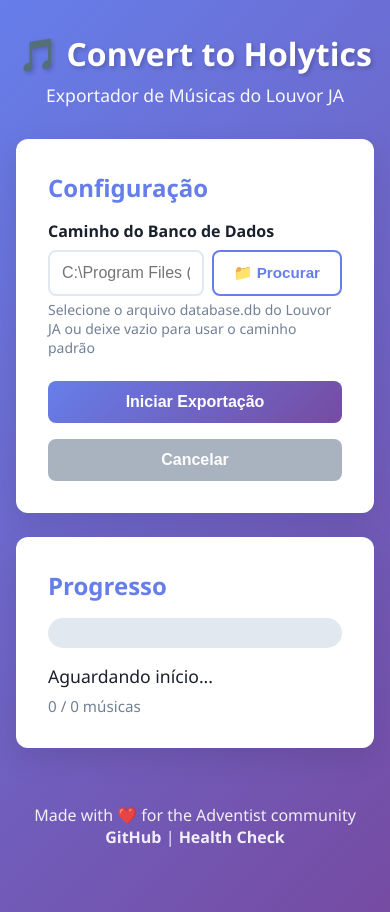
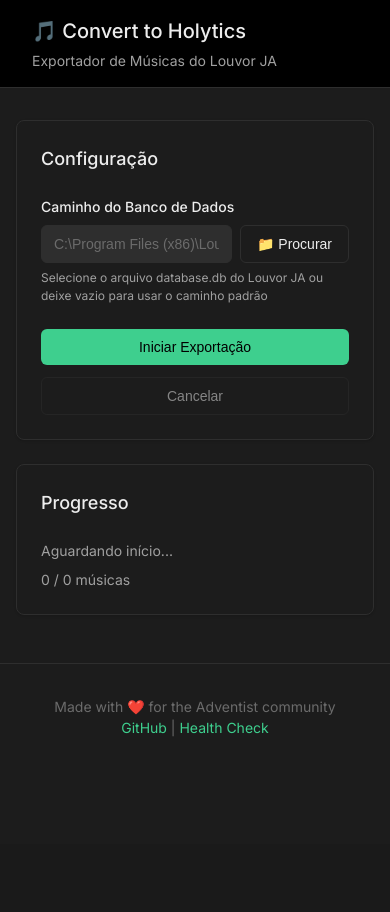
Before and after one commit to RaphaelSchultz/Convert-to-Holytics, a Flask app: template templates/index.html in a window 390 px wide. After the commit the page ends 737 px from the top, so only its background shows below. Run offline with Flask 3, Linux system fonts and the light colour scheme; the template is opened without the code that fills it, so the values that code supplies are empty.

Commit message:
feat: Complete UI redesign with Supabase design system
- Implemented Supabase green (#3ECF8E) color scheme
- Added Inter font from Google Fonts
- Loading spinners on all buttons (start, cancel, download)
- Consistent 6px border radius
- Dark theme with proper contrast
- Improved button sizing and spacing (0.625rem padding)
- Table redesign with hover states
- Modal updates with backdrop blur
- Enhanced typography hierarchy
- Smooth transitions and animations
- Responsive design optimizations
- setButtonLoading() helper for spinner management

```diff
--- a/static/css/style.css
+++ b/static/css/style.css
@@ -1,78 +1,104 @@
-/* Reset and Base Styles */
+/* Supabase-inspired Design System */
+:root {
+    /* Supabase Colors */
+    --brand: #3ECF8E;
+    --brand-hover: #2FB574;
+    --brand-active: #24A065;
+    --background: #1C1C1C;
+    --foreground: #EDEDED;
+    --border: #2E2E2E;
+    --input: #2E2E2E;
+    --ring: #3ECF8E;
+
+    /* Semantic Colors */
+    --success: #3ECF8E;
+    --warning: #F5A524;
+    --error: #F04438;
+    --info: #3B82F6;
+
+    /* Text Colors */
+    --text-primary: #EDEDED;
+    --text-secondary: #A0A0A0;
+    --text-muted: #6B6B6B;
+
+    /* Other */
+    --shadow-sm: 0 1px 2px 0 rgb(0 0 0 / 0.05);
+    --shadow: 0 1px 3px 0 rgb(0 0 0 / 0.1), 0 1px 2px -1px rgb(0 0 0 / 0.1);
+    --shadow-md: 0 4px 6px -1px rgb(0 0 0 / 0.1), 0 2px 4px -2px rgb(0 0 0 / 0.1);
+    --shadow-lg: 0 10px 15px -3px rgb(0 0 0 / 0.1), 0 4px 6px -4px rgb(0 0 0 / 0.1);
+
+    /* Border Radius (Supabase uses 6px mostly) */
+    --radius-sm: 4px;
+    --radius: 6px;
+    --radius-md: 8px;
+    --radius-lg: 12px;
+}
+
 * {
     margin: 0;
     padding: 0;
     box-sizing: border-box;
 }
 
-:root {
-    --primary: #667eea;
-    --primary-dark: #5568d3;
-    --secondary: #764ba2;
-    --success: #48bb78;
-    --danger: #f56565;
-    --warning: #ed8936;
-    --dark: #1a202c;
-    --light: #f7fafc;
-    --gray: #718096;
-    --border: #e2e8f0;
-    --shadow: rgba(0, 0, 0, 0.1);
-    --gradient: linear-gradient(135deg, var(--primary) 0%, var(--secondary) 100%);
-}
-
 body {
-    font-family: 'Segoe UI', Tahoma, Geneva, Verdana, sans-serif;
-    background: linear-gradient(135deg, #667eea 0%, #764ba2 100%);
-    min-height: 100vh;
-    padding: 2rem 1rem;
-    color: var(--dark);
-}
-
-.container {
-    max-width: 800px;
-    margin: 0 auto;
+    font-family: 'Inter', -apple-system, BlinkMacSystemFont, 'Segoe UI', 'Roboto', sans-serif;
+    background: var(--background);
+    color: var(--text-primary);
+    line-height: 1.5;
+    -webkit-font-smoothing: antialiased;
 }
 
 header {
-    text-align: center;
-    color: white;
-    margin-bottom: 2rem;
+    background: #000;
+    border-bottom: 1px solid var(--border);
+    padding: 1rem 2rem;
 }
 
 header h1 {
-    font-size: 2.5rem;
-    margin-bottom: 0.5rem;
-    text-shadow: 2px 2px 4px rgba(0, 0, 0, 0.2);
+    font-size: 1.25rem;
+    font-weight: 500;
+    color: var(--text-primary);
 }
 
-.subtitle {
-    font-size: 1.1rem;
-    opacity: 0.95;
+header p {
+    font-size: 0.875rem;
+    color: var(--text-secondary);
+    margin-top: 0.25rem;
+}
+
+main {
+    max-width: 1200px;
+    margin: 2rem auto;
+    padding: 0 2rem;
 }
 
 .card {
-    background: white;
-    border-radius: 12px;
-    padding: 2rem;
+    background: #1C1C1C;
+    border: 1px solid var(--border);
+    border-radius: var(--radius-md);
+    padding: 1.5rem;
     margin-bottom: 1.5rem;
-    box-shadow: 0 10px 30px var(--shadow);
+    box-shadow: var(--shadow);
 }
 
 .card h2 {
-    margin-bottom: 1rem;
-    color: var(--primary);
-    font-size: 1.5rem;
+    font-size: 1.125rem;
+    font-weight: 500;
+    color: var(--text-primary);
+    margin-bottom: 1.5rem;
 }
 
+/* Form Elements */
 .form-group {
     margin-bottom: 1.5rem;
 }
 
 .form-group label {
     display: block;
+    font-size: 0.875rem;
+    font-weight: 500;
+    color: var(--text-primary);
     margin-bottom: 0.5rem;
-    font-weight: 600;
-    color: var(--dark);
 }
 
 .input-group {
@@ -84,171 +110,245 @@ header h1 {
     flex: 1;
 }
 
-.form-group input {
+.form-group input,
+.search-box input {
     width: 100%;
-    padding: 0.75rem;
-    border: 2px solid var(--border);
-    border-radius: 8px;
-    font-size: 1rem;
-    transition: border-color 0.3s;
+    padding: 0.625rem 0.75rem;
+    background: var(--input);
+    border: 1px solid var(--border);
+    border-radius: var(--radius);
+    font-size: 0.875rem;
+    color: var(--text-primary);
+    transition: all 0.15s ease;
 }
 
-.form-group input:focus {
+.form-group input:focus,
+.search-box input:focus {
     outline: none;
-    border-color: var(--primary);
+    border-color: var(--brand);
+    box-shadow: 0 0 0 3px rgba(62, 207, 142, 0.1);
+}
+
+.form-group input::placeholder {
+    color: var(--text-muted);
+}
+
+.form-group small {
+    display: block;
+    margin-top: 0.375rem;
+    font-size: 0.75rem;
+    color: var(--text-secondary);
+}
+
+/* Buttons - Supabase Style */
+.btn {
+    padding: 0.625rem 1rem;
+    font-size: 0.875rem;
+    font-weight: 500;
+    border-radius: var(--radius);
+    border: none;
+    cursor: pointer;
+    transition: all 0.15s ease;
+    display: inline-flex;
+    align-items: center;
+    gap: 0.5rem;
+    text-decoration: none;
+    position: relative;
+}
+
+.btn:disabled {
+    opacity: 0.5;
+    cursor: not-allowed;
+}
+
+.btn-primary {
+    background: var(--brand);
+    color: #000;
+}
+
+.btn-primary:hover:not(:disabled) {
+    background: var(--brand-hover);
+}
+
+.btn-primary:active {
+    background: var(--brand-active);
+}
+
+.btn-secondary {
+    background: transparent;
+    color: var(--text-primary);
+    border: 1px solid var(--border);
+}
+
+.btn-secondary:hover:not(:disabled) {
+    background: var(--input);
+    border-color: var(--text-muted);
 }
 
 .btn-browse {
-    padding: 0.75rem 1.25rem;
-    background: white;
-    border: 2px solid var(--primary);
-    border-radius: 8px;
-    color: var(--primary);
-    font-size: 0.95rem;
-    font-weight: 600;
+    padding: 0.625rem 1rem;
+    background: transparent;
+    border: 1px solid var(--border);
+    border-radius: var(--radius);
+    color: var(--text-primary);
+    font-size: 0.875rem;
+    font-weight: 500;
     cursor: pointer;
-    transition: all 0.3s;
+    transition: all 0.15s ease;
     white-space: nowrap;
 }
 
 .btn-browse:hover {
-    background: var(--primary);
-    color: white;
-    transform: translateY(-1px);
-}
-
-.form-group small {
-    display: block;
-    margin-top: 0.25rem;
-    color: var(--gray);
-    font-size: 0.875rem;
-}
-
-.actions {
-    display: flex;
-    gap: 1rem;
-}
-
-.btn {
-    padding: 0.75rem 1.5rem;
-    border: none;
-    border-radius: 8px;
-    font-size: 1rem;
-    font-weight: 600;
-    cursor: pointer;
-    transition: all 0.3s;
-    flex: 1;
-}
-
-.btn:hover:not(:disabled) {
-    transform: translateY(-2px);
-    box-shadow: 0 4px 12px var(--shadow);
-}
-
-.btn:disabled {
-    opacity: 0.6;
-    cursor: not-allowed;
-}
-
-.btn-primary {
-    background: var(--gradient);
-    color: white;
-}
-
-.btn-secondary {
-    background: var(--gray);
-    color: white;
+    background: var(--input);
+    border-color: var(--text-muted);
 }
 
 .btn-success {
     background: var(--success);
-    color: white;
-    width: 100%;
+    color: #000;
 }
 
-.progress-container {
+.btn-success:hover:not(:disabled) {
+    background: var(--brand-hover);
+}
+
+.btn-icon {
+    padding: 0.5rem;
+    background: transparent;
+    border: 1px solid var(--border);
+    border-radius: var(--radius-sm);
+    cursor: pointer;
+    transition: all 0.15s ease;
+    font-size: 1rem;
+    color: var(--text-secondary);
+}
+
+.btn-icon:hover {
+    background: var(--input);
+    color: var(--text-primary);
+    border-color: var(--text-muted);
+}
+
+/* Loading Spinner */
+.spinner {
+    border: 2px solid rgba(255, 255, 255, 0.1);
+    border-left-color: currentColor;
+    border-radius: 50%;
+    width: 14px;
+    height: 14px;
+    animation: spin 0.6s linear infinite;
+}
+
+@keyframes spin {
+    to {
+        transform: rotate(360deg);
+    }
+}
+
+.btn.loading {
+    pointer-events: none;
+}
+
+.btn.loading .btn-text {
+    opacity: 0.5;
+}
+
+/* Actions */
+.actions {
+    display: flex;
+    gap: 0.75rem;
+}
+
+/* Progress Section */
+.progress-section {
+    margin-top: 1.5rem;
+}
+
+.progress-section h3 {
+    font-size: 1rem;
+    font-weight: 500;
+    color: var(--text-primary);
+    margin-bottom: 1rem;
+}
+
+.progress-bar-container {
     width: 100%;
-    height: 30px;
-    background: var(--border);
-    border-radius: 15px;
+    height: 6px;
+    background: var(--input);
+    border-radius: 999px;
     overflow: hidden;
-    margin-bottom: 1rem;
+    margin-bottom: 0.75rem;
 }
 
 .progress-bar {
     height: 100%;
-    background: var(--gradient);
+    background: var(--brand);
     width: 0%;
     transition: width 0.3s ease;
-    display: flex;
-    align-items: center;
-    justify-content: center;
-    color: white;
-    font-weight: 600;
+    border-radius: 999px;
+}
+
+.progress-bar.loading {
+    background: linear-gradient(90deg, var(--brand) 0%, var(--brand-hover) 50%, var(--brand) 100%);
+    background-size: 200% 100%;
+    animation: shimmer 1.5s infinite;
+}
+
+@keyframes shimmer {
+    0% {
+        background-position: -200% 0;
+    }
+
+    100% {
+        background-position: 200% 0;
+    }
+}
+
+.progress-text {
+    font-size: 0.875rem;
+    color: var(--text-secondary);
 }
 
 .status-text {
-    font-size: 1.1rem;
-    color: var(--dark);
+    font-size: 0.875rem;
+    color: var(--text-secondary);
     margin-bottom: 0.5rem;
 }
 
-.progress-text {
-    color: var(--gray);
-    font-size: 0.95rem;
+/* Results */
+.results {
+    margin-top: 1.5rem;
+    padding: 1rem;
+    background: rgba(62, 207, 142, 0.1);
+    border: 1px solid rgba(62, 207, 142, 0.2);
+    border-radius: var(--radius);
 }
 
-footer {
-    text-align: center;
-    color: white;
-    padding: 2rem 0;
-    opacity: 0.9;
+.results p {
+    font-size: 0.875rem;
+    color: var(--success);
+    margin-bottom: 1rem;
 }
 
-footer a {
-    color: white;
-    text-decoration: none;
-    font-weight: 600;
-}
-
-footer a:hover {
-    text-decoration: underline;
-}
-
-/* Search Box */
+/* Table */
 .search-box {
-    margin-bottom: 1.5rem;
+    margin-bottom: 1rem;
     position: relative;
-}
-
-.search-box input {
-    width: 100%;
-    padding: 0.875rem 1rem;
-    border: 2px solid var(--border);
-    border-radius: 8px;
-    font-size: 1rem;
-    transition: border-color 0.3s;
-}
-
-.search-box input:focus {
-    outline: none;
-    border-color: var(--primary);
 }
 
 .search-count {
     position: absolute;
-    right: 1rem;
+    right: 0.75rem;
     top: 50%;
     transform: translateY(-50%);
-    color: var(--secondary);
-    font-size: 0.9rem;
+    color: var(--text-secondary);
+    font-size: 0.75rem;
     font-weight: 500;
 }
 
-/* Table */
 .table-container {
     overflow-x: auto;
-    border-radius: 8px;
+    border-radius: var(--radius);
     border: 1px solid var(--border);
 }
 
@@ -440,44 +528,48 @@ tbody td:last-child {
     }
 }
 
+/* Footer */
+footer {
+    text-align: center;
+    padding: 2rem;
+    color: var(--text-muted);
+    font-size: 0.875rem;
+    border-top: 1px solid var(--border);
+    margin-top: 3rem;
+}
+
+footer a {
+    color: var(--brand);
+    text-decoration: none;
+    transition: color 0.15s ease;
+}
+
+footer a:hover {
+    color: var(--brand-hover);
+}
+
 /* Responsive */
 @media (max-width: 768px) {
+    main {
+        padding: 0 1rem;
+    }
+
+    .actions {
+        flex-direction: column;
+    }
+
+    .btn {
+        width: 100%;
+        justify-content: center;
+    }
 
     thead th,
     tbody td {
-        padding: 0.75rem 0.5rem;
-        font-size: 0.85rem;
+        padding: 0.625rem 0.5rem;
+        font-size: 0.8125rem;
     }
 
     tbody td:first-child {
         width: 40px;
     }
 }
-
-/* Responsive Design */
-@media (max-width: 768px) {
-    .actions {
-        flex-direction: column;
-    }
-
-    header h1 {
-        font-size: 2rem;
-    }
-}
-
-/* Animations */
-@keyframes pulse {
-
-    0%,
-    100% {
-        opacity: 1;
-    }
-
-    50% {
-        opacity: 0.7;
-    }
-}
-
-.loading {
-    animation: pulse 2s ease-in-out infinite;
-}
--- a/templates/index.html
+++ b/templates/index.html
@@ -6,6 +6,9 @@
     <meta name="viewport" content="width=device-width, initial-scale=1.0">
     <meta name="description" content="Exporte músicas do Louvor JA para arquivos de texto formatados">
     <title>Convert to Holytics - Exportador de Músicas</title>
+    <link rel="preconnect" href="https://fonts.googleapis.com">
+    <link rel="preconnect" href="https://fonts.gstatic.com" crossorigin>
+    <link href="https://fonts.googleapis.com/css2?family=Inter:wght@400;500;600&display=swap" rel="stylesheet">
     <link rel="stylesheet" href="{{ url_for('static', filename='css/style.css') }}">
 </head>
 
@@ -32,8 +35,12 @@
                 </div>
 
                 <div class="actions">
-                    <button id="startBtn" class="btn btn-primary">Iniciar Exportação</button>
-                    <button id="cancelBtn" class="btn btn-secondary" disabled>Cancelar</button>
+                    <button id="startBtn" class="btn btn-primary">
+                        <span class="btn-text">Iniciar Exportação</span>
+                    </button>
+                    <button id="cancelBtn" class="btn btn-secondary" disabled>
+                        <span class="btn-text">Cancelar</span>
+                    </button>
                 </div>
             </div>
 
@@ -49,7 +56,9 @@
             <div class="card" id="resultsCard" style="display: none;">
                 <h2>Resultados</h2>
                 <p id="resultsMessage"></p>
-                <button id="downloadBtn" class="btn btn-success">📥 Download Resultados</button>
+                <button id="downloadBtn" class="btn btn-success">
+                    <span class="btn-text">📥 Download Resultados</span>
+                </button>
             </div>
 
             <!-- Exported Songs Table -->
```
Also changed, not shown: other parts of static/css/style.css (+47 -59 lines), static/js/app.js (+43 -5 lines).
